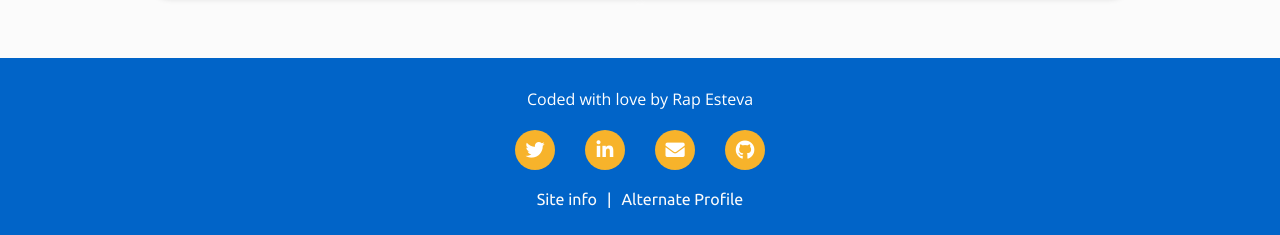
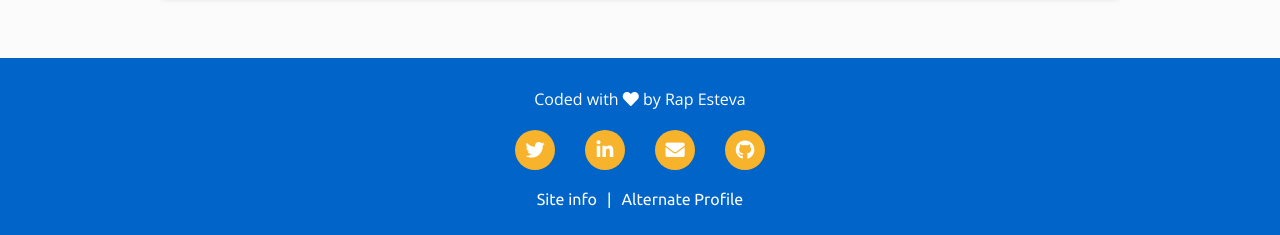
Before and after one commit to rapsamaniego27/portfolio-2020, a Jekyll site: the page built from index.html, in a window 1280 px wide and 900 px high, scrolled down 1653 px. Shown: the part 662-897 px from the top of the window. Built offline with Jekyll 4.4.1, drawn with Linux system fonts in a browser that asks for light colours; nearby versions of some CDN libraries.

Commit message:
added heart

```diff
--- a/_includes/footer.html
+++ b/_includes/footer.html
@@ -3,7 +3,7 @@
 </div>
 
 <footer class="pt-30 pb-30">
-  <p>Coded with love by Rap Esteva</p>
+  <p>Coded with <i class="fas fa-heart"></i> by Rap Esteva</p>
   <div class="social-media__links pt-20">
     <a href="https://twitter.com/Rapunk77" target="_blank" class="btn-circle-accent">
       <i class="fab fa-twitter"></i>
```
